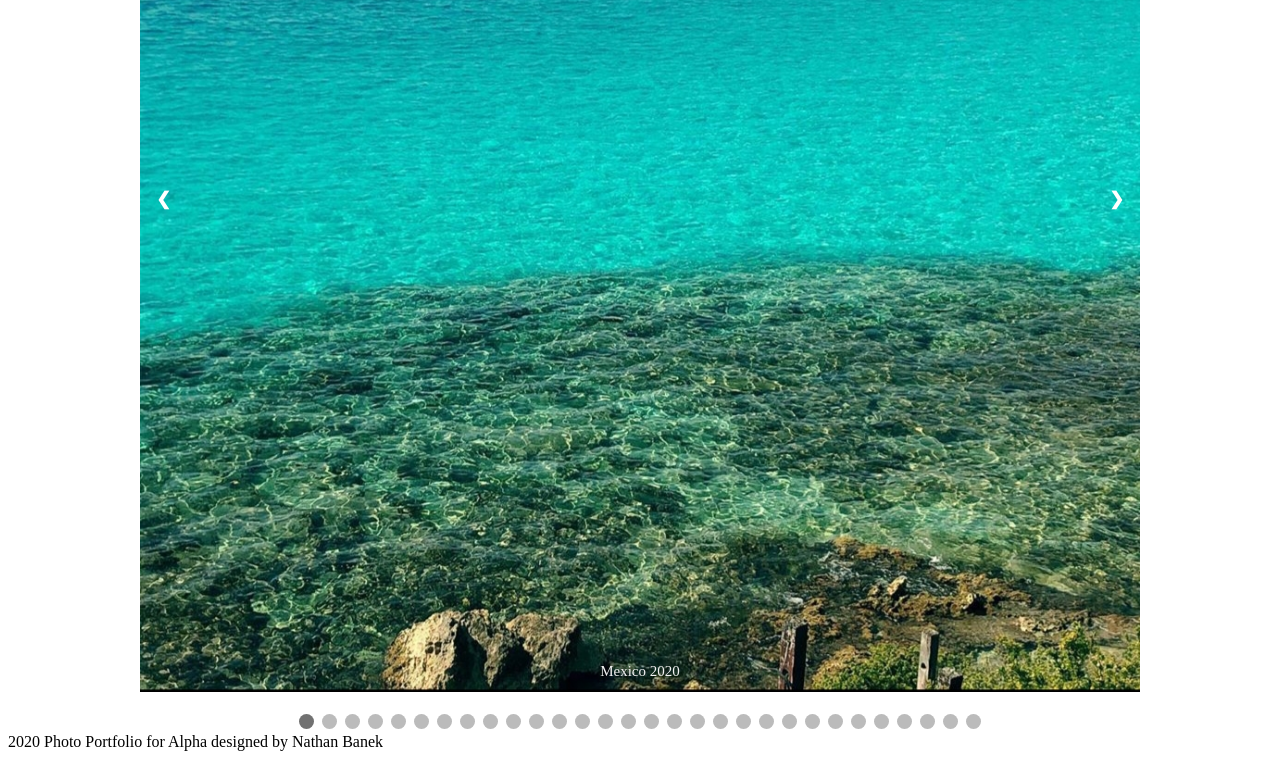
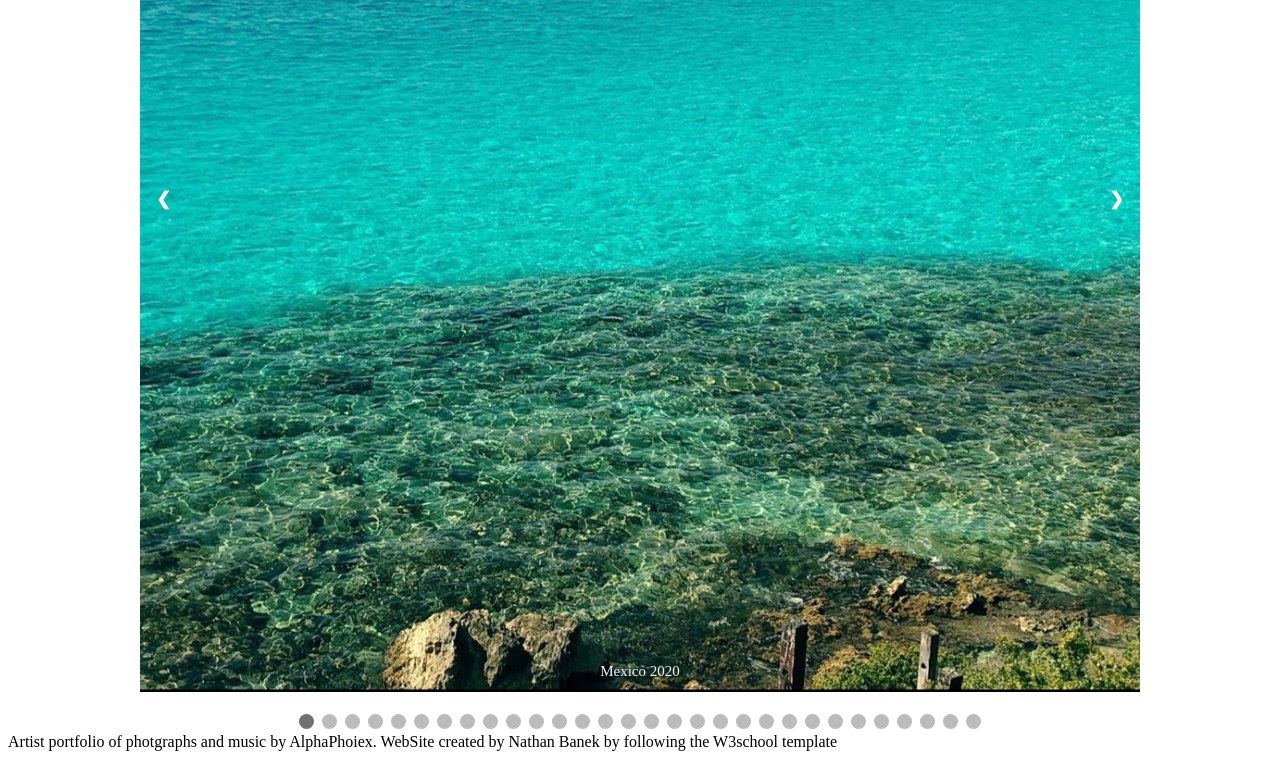
Before and after one commit to NBCLB5/PortfolioAlpha, a plain HTML site: page index.html in a window 1280 px wide. Shown: the part 1184-1943 px from the top of the page. Drawn offline with Linux system fonts and the light colour scheme; files whose address does not match are found by name.

Commit message:
Update index.html

```diff
--- a/index.html
+++ b/index.html
@@ -357,7 +357,8 @@
             }
         </script>
 
-    <footer>2020 Photo Portfolio for Alpha designed by Nathan Banek
+    <footer>Artist portfolio of photgraphs and music by AlphaPhoiex.
+    WebSite created by Nathan Banek by following the W3school template
     </footer>
 
 </html>
```
